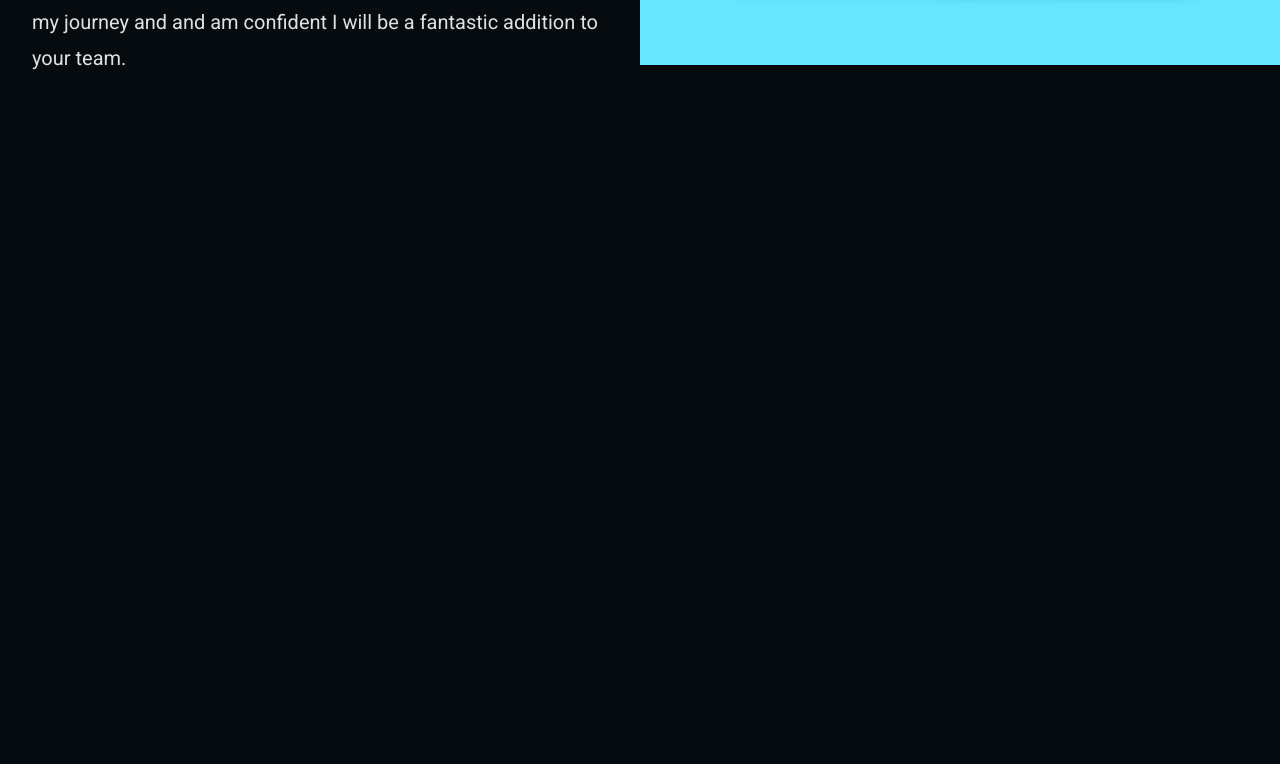
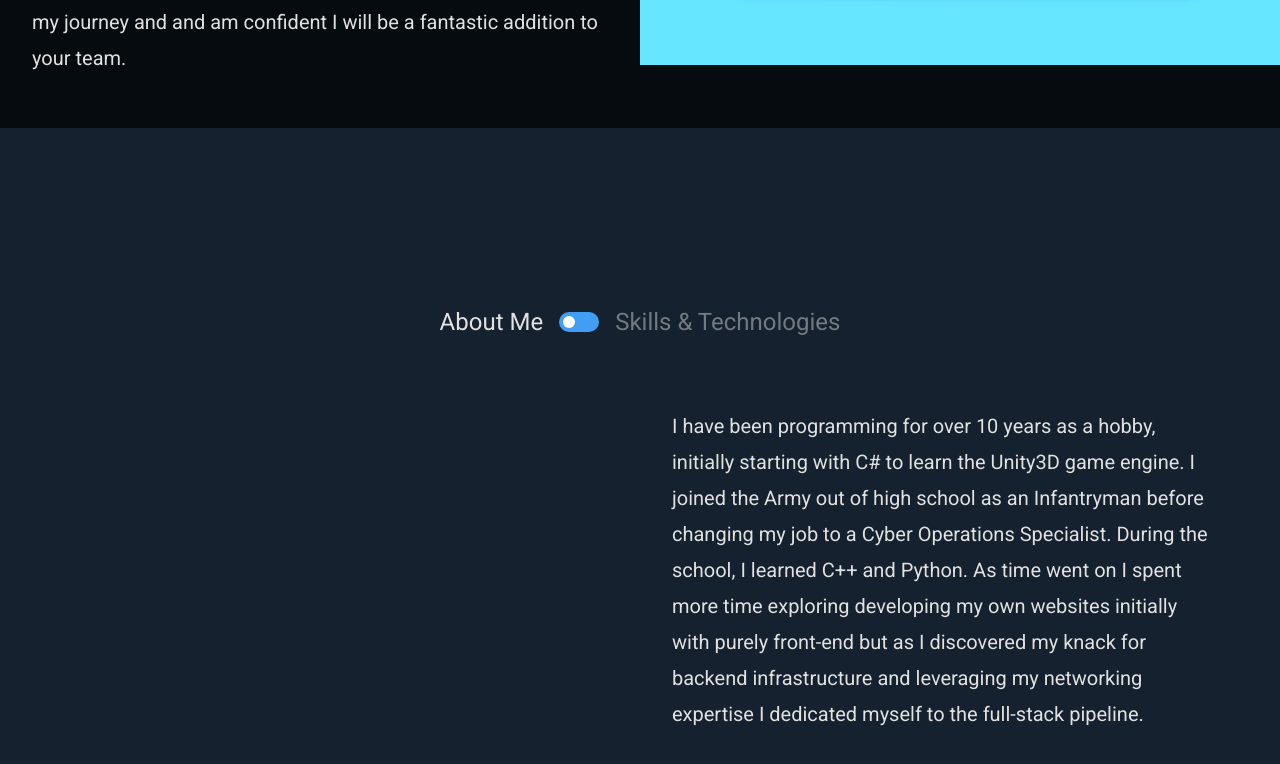
Before and after one commit to Dbevan770/portfolio-website, a React (Vite) app in the folder portfolio-website/: page / in a window 1280 px wide. Shown: the part 454-1218 px from the top of the page. Before the commit the page ends 800 px from the top, so only its background shows below. Built offline with nearby package versions, Linux system fonts and the light colour scheme.

Commit message:
Added the basic design and function of the about section

```diff
--- /dev/null
+++ b/package.json
@@ -0,0 +1,5 @@
+{
+  "devDependencies": {
+    "@types/node": "^18.15.11"
+  }
+}
--- a/portfolio-website/src/App.tsx
+++ b/portfolio-website/src/App.tsx
@@ -1,14 +1,14 @@
 import "./App.css";
 import Navbar from "./components/Navbar/Navbar";
 import Home from "./scenes/Home/Home";
+import About from "./scenes/About/About";
 
 const App = () => {
   return (
     <div className="App">
-      <main className="main-content">
-        <Navbar />
-        <Home />
-      </main>
+      <Navbar />
+      <Home />
+      <About />
     </div>
   );
 };
--- /dev/null
+++ b/portfolio-website/src/assets/languagebios.json
@@ -0,0 +1,52 @@
+{
+  "ts": {
+    "title": "Typescript",
+    "bio": "This is a test of the JSON file."
+  },
+  "js": {
+    "title": "Javascript",
+    "bio": "If this worked this should change!"
+  },
+  "nodejs": {
+    "title": "NodeJS",
+    "bio": "This is NodeJS!"
+  },
+  "react": {
+    "title": "ReactJS",
+    "bio": "This website is made using React and Typescript!"
+  },
+
+  "html": {
+    "title": "HTML",
+    "bio": "HTML is not a programming language"
+  },
+  "css": {
+    "title": "CSS",
+    "bio": "AESTHETIC"
+  },
+  "redux": {
+    "title": "Redux",
+    "bio": "The most common way to manage state"
+  },
+  "mongo": {
+    "title": "MongoDB",
+    "bio": "This is pretty sick for making databases. I prefer it over MySQL."
+  },
+
+  "py": {
+    "title": "Python",
+    "bio": "Everyone knows Python."
+  },
+  "cs": {
+    "title": "C#",
+    "bio": "Microsoft Java"
+  },
+  "cpp": {
+    "title": "C++",
+    "bio": "The foundation of everything."
+  },
+  "sql": {
+    "title": "MySQL",
+    "bio": "I use it if my databases need to be relational"
+  }
+}
--- a/portfolio-website/src/components/Navbar/Navbar.css
+++ b/portfolio-website/src/components/Navbar/Navbar.css
@@ -18,7 +18,7 @@
 .navbar-item {
   position: relative;
   text-decoration: none;
-  color: var(--inactive-navbar-color);
+  color: var(--inactive-text-color);
   font-size: 1.25rem;
 }
 
--- /dev/null
+++ b/portfolio-website/src/components/SkillBio/SkillBio.tsx
@@ -0,0 +1,17 @@
+import "./SkillBio.css";
+import jsonData from "../../assets/languagebios.json";
+
+const SkillBio = ({ language }: { language: string }) => {
+  return (
+    <>
+      <h3 className="skill-desc-title">
+        {jsonData[language as keyof typeof jsonData].title}
+      </h3>
+      <p className="skill-desc-bio">
+        {jsonData[language as keyof typeof jsonData].bio}
+      </p>
+    </>
+  );
+};
+
+export default SkillBio;
--- a/portfolio-website/src/index.css
+++ b/portfolio-website/src/index.css
@@ -3,8 +3,10 @@
 :root {
   --default-font: "Roboto", "sans-serif";
   --off-white-color: #e1e1e1;
-  --inactive-navbar-color: rgba(255, 255, 255, 0.4);
+  --inactive-text-color: rgba(255, 255, 255, 0.4);
   --main-blue: #429ef5;
+  --main-bg-color: #060b10;
+  --secondary-bg-color: #15212e;
 }
 
 html,
@@ -17,5 +19,5 @@ body,
 body {
   margin: 0;
   padding: 0;
-  background-color: #060b10;
+  background-color: var(--main-bg-color);
 }
--- /dev/null
+++ b/portfolio-website/src/scenes/About/About.css
@@ -0,0 +1,141 @@
+.about {
+  background-color: var(--secondary-bg-color);
+}
+
+.about-section {
+  font-family: var(--default-font);
+  max-width: 1500px;
+  margin: 0 auto;
+  padding: 10rem 2rem;
+}
+
+.toggle-container {
+  display: flex;
+  align-items: center;
+  justify-content: center;
+  gap: 1rem;
+  margin-bottom: 2rem;
+}
+
+.toggle-label {
+  font-size: 1.5rem;
+  color: var(--inactive-text-color);
+  margin: 1.25rem 0;
+}
+
+.active-label {
+  color: var(--off-white-color);
+}
+
+.switch {
+  position: relative;
+  display: inline-block;
+  width: 40px;
+  height: 20px;
+}
+
+.switch input {
+  opacity: 0;
+  width: 0;
+  height: 0;
+}
+
+.slider {
+  position: absolute;
+  border-radius: 34px;
+  cursor: pointer;
+  top: 0;
+  left: 0;
+  right: 0;
+  bottom: 0;
+  background-color: var(--main-blue);
+  -webkit-transition: 0.4s;
+  transition: 0.4s;
+}
+
+.slider::before {
+  position: absolute;
+  border-radius: 50%;
+  content: "";
+  height: 12px;
+  width: 12px;
+  left: 4px;
+  bottom: 4px;
+  background-color: white;
+  -webkit-transition: 0.4s;
+  transition: 0.4s;
+}
+
+input:checked + .slider {
+  background-color: var(--main-blue);
+}
+
+input:focus + .slider {
+  box-shadow: 0 0 1px var(--main-blue);
+}
+
+input:checked + .slider::before {
+  -webkit-transform: translateX(20px);
+  transform: translateX(20px);
+}
+
+.about-container {
+  display: grid;
+  grid-template-columns: 1fr 1fr;
+}
+
+.about-content {
+  grid-column: 2 / 3;
+  padding: 0em 2em 2em 2em;
+}
+
+.about-bio {
+  color: var(--off-white-color);
+  font-size: 1.25rem;
+  line-height: 2.25rem;
+}
+
+.skills-content {
+  grid-column: span 2;
+  display: grid;
+  grid-template-columns: 1fr 1fr;
+}
+
+.skill-grid {
+  grid-column: 1 / 2;
+  display: grid;
+  grid-template-columns: repeat(4, 1fr);
+  padding: 0 2em 2em 2em;
+  place-items: center;
+  row-gap: 3.5rem;
+}
+
+.skill-grid img {
+  width: 80px;
+  cursor: pointer;
+}
+
+.skill-grid img:hover {
+  outline: 2px solid var(white);
+}
+
+.active-img {
+  outline: 2px solid var(--off-white-color);
+}
+
+.skill-desc {
+  grid-column: 2 / 3;
+  padding: 0 2em 2em 2em;
+}
+
+.skill-desc-title {
+  font-size: 2rem;
+  color: var(--off-white-color);
+  margin-top: 0;
+}
+
+.skill-desc-bio {
+  font-size: 1.25rem;
+  line-height: 2.25rem;
+  color: var(--off-white-color);
+}
--- /dev/null
+++ b/portfolio-website/src/scenes/About/About.tsx
@@ -0,0 +1,148 @@
+import "./About.css";
+import { useState } from "react";
+import SkillBio from "../../components/SkillBio/SkillBio";
+
+const About = () => {
+  const [active, setActive] = useState<string>("about");
+  const [activeImg, setActiveImg] = useState<string>("ts");
+
+  const handleToggle = () => {
+    if (active === "about") {
+      setActive("skills");
+    } else {
+      setActive("about");
+    }
+  };
+
+  const changeActiveImg = (name: string) => {
+    setActiveImg(name);
+  };
+
+  return (
+    <div className="about" id="about">
+      <section className="about-section">
+        <div className="toggle-container">
+          <span
+            className={`toggle-label ${
+              active === "about" ? "active-label" : ""
+            }`}
+          >
+            About Me
+          </span>
+          <label className="switch">
+            <input type="checkbox" onClick={handleToggle} />
+            <span className="slider"></span>
+          </label>
+          <span
+            className={`toggle-label ${
+              active === "skills" ? "active-label" : ""
+            }`}
+          >
+            Skills & Technologies
+          </span>
+        </div>
+        <div className="about-container">
+          {active === "about" ? (
+            <div className="about-content">
+              <p className="about-bio">
+                I have been programming for over 10 years as a hobby, initially
+                starting with C# to learn the Unity3D game engine. I joined the
+                Army out of high school as an Infantryman before changing my job
+                to a Cyber Operations Specialist. During the school, I learned
+                C++ and Python. As time went on I spent more time exploring
+                developing my own websites initially with purely front-end but
+                as I discovered my knack for backend infrastructure and
+                leveraging my networking expertise I dedicated myself to the
+                full-stack pipeline.
+              </p>
+            </div>
+          ) : (
+            <div className="skills-content">
+              <div className="skill-grid">
+                <img
+                  className={activeImg === "ts" ? "active-img" : ""}
+                  src="https://cdn.jsdelivr.net/gh/devicons/devicon/icons/typescript/typescript-original.svg"
+                  alt="Typescript"
+                  onClick={() => changeActiveImg("ts")}
+                />
+                <img
+                  className={activeImg === "js" ? "active-img" : ""}
+                  src="https://cdn.jsdelivr.net/gh/devicons/devicon/icons/javascript/javascript-original.svg"
+                  alt="Javascript"
+                  onClick={() => changeActiveImg("js")}
+                />
+                <img
+                  className={activeImg === "nodejs" ? "active-img" : ""}
+                  src="https://cdn.jsdelivr.net/gh/devicons/devicon/icons/nodejs/nodejs-original.svg"
+                  alt="NodeJS"
+                  onClick={() => changeActiveImg("nodejs")}
+                />
+                <img
+                  className={activeImg === "react" ? "active-img" : ""}
+                  src="https://cdn.jsdelivr.net/gh/devicons/devicon/icons/react/react-original.svg"
+                  alt="React"
+                  onClick={() => changeActiveImg("react")}
+                />
+
+                <img
+                  className={activeImg === "html" ? "active-img" : ""}
+                  src="https://cdn.jsdelivr.net/gh/devicons/devicon/icons/html5/html5-original.svg"
+                  alt="HTML"
+                  onClick={() => changeActiveImg("html")}
+                />
+                <img
+                  className={activeImg === "css" ? "active-img" : ""}
+                  src="https://cdn.jsdelivr.net/gh/devicons/devicon/icons/css3/css3-original.svg"
+                  alt="CSS"
+                  onClick={() => changeActiveImg("css")}
+                />
+                <img
+                  className={activeImg === "redux" ? "active-img" : ""}
+                  src="https://cdn.jsdelivr.net/gh/devicons/devicon/icons/redux/redux-original.svg"
+                  alt="Redux"
+                  onClick={() => changeActiveImg("redux")}
+                />
+                <img
+                  className={activeImg === "mongo" ? "active-img" : ""}
+                  src="https://cdn.jsdelivr.net/gh/devicons/devicon/icons/mongodb/mongodb-original.svg"
+                  alt="MongoDB"
+                  onClick={() => changeActiveImg("mongo")}
+                />
+
+                <img
+                  className={activeImg === "py" ? "active-img" : ""}
+                  src="https://cdn.jsdelivr.net/gh/devicons/devicon/icons/python/python-original.svg"
+                  alt="Python"
+                  onClick={() => changeActiveImg("py")}
+                />
+                <img
+                  className={activeImg === "cs" ? "active-img" : ""}
+                  src="https://cdn.jsdelivr.net/gh/devicons/devicon/icons/csharp/csharp-original.svg"
+                  alt="CSharp"
+                  onClick={() => changeActiveImg("cs")}
+                />
+                <img
+                  className={activeImg === "cpp" ? "active-img" : ""}
+                  src="https://cdn.jsdelivr.net/gh/devicons/devicon/icons/cplusplus/cplusplus-original.svg"
+                  alt="CPlusPlus"
+                  onClick={() => changeActiveImg("cpp")}
+                />
+                <img
+                  className={activeImg === "sql" ? "active-img" : ""}
+                  src="https://cdn.jsdelivr.net/gh/devicons/devicon/icons/mysql/mysql-original.svg"
+                  alt="MySQL"
+                  onClick={() => changeActiveImg("sql")}
+                />
+              </div>
+              <div className="skill-desc">
+                <SkillBio language={activeImg} />
+              </div>
+            </div>
+          )}
+        </div>
+      </section>
+    </div>
+  );
+};
+
+export default About;
--- a/portfolio-website/src/scenes/Home/Home.css
+++ b/portfolio-website/src/scenes/Home/Home.css
@@ -1,4 +1,6 @@
 .hero-section {
+  max-width: 1500px;
+  margin: 0 auto;
   font-family: var(--default-font);
   display: grid;
   grid-template-columns: 1fr 1fr;
```
Also changed, not shown: portfolio-website/src/scenes/Home/Home.tsx (+5 -2 lines), portfolio-website/src/components/SkillBio/SkillBio.css (added), 1 other file (tests, documents, lock files or other folders).
